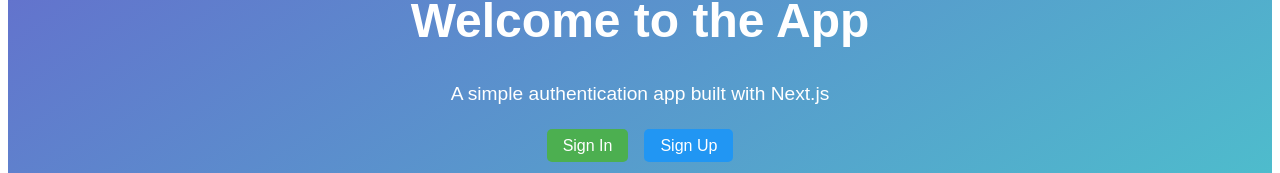
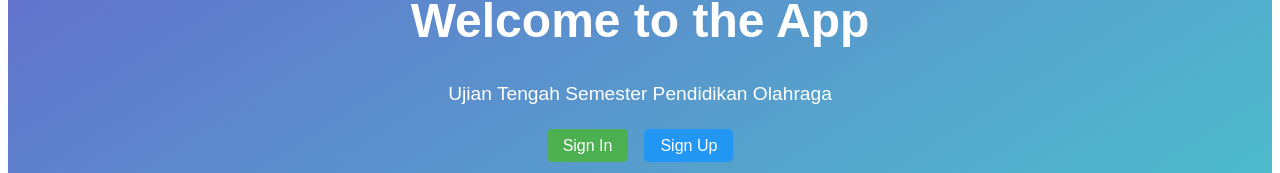
Before and after one commit to Fajararifk/project-soal, a Next.js app: page / in a window 1280 px wide. Shown: the part 350-523 px from the top of the page. Built offline with nearby package versions, Linux system fonts and the light colour scheme.

Commit message:
edit judul

```diff
--- a/pages/index.tsx
+++ b/pages/index.tsx
@@ -17,7 +17,7 @@ export default function Home() {
     >
       <h1 style={{ fontSize: "3rem", marginBottom: "1rem" }}>Welcome to the App</h1>
       <p style={{ fontSize: "1.2rem", marginBottom: "2rem" }}>
-        A simple authentication app built with Next.js
+        Ujian Tengah Semester Pendidikan Olahraga
       </p>
       <div>
         <Link
```
